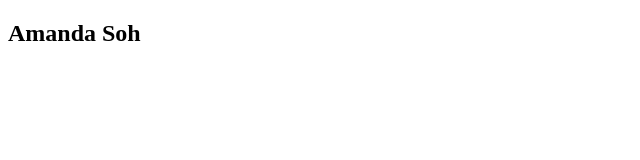
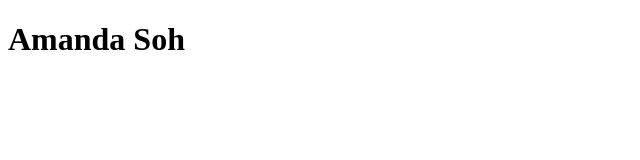
Before and after one commit to Limmer-Foxy/Limmer-Foxy.github.io, a plain HTML site: page index.html in a window 1280 px wide. Shown: the whole page, without its empty margins (0-640 px from the left). Drawn offline with Linux system fonts and the light colour scheme.

Commit message:
Update index.html

```diff
--- a/index.html
+++ b/index.html
@@ -2,16 +2,13 @@
 <html>
   <head>
     <title>asy</title>
-    <style>
-      body{
-        background-image: src="limmer-foxy.jpg";
-        background-repeat: no-repeat;
-        background-size: cover;
-        background-attachment: fixed;
-      }
-    </style>
   </head>
   <body>
-    <h2>Amanda Soh</h2>
+    <h1>Amanda Soh</h1>
+    <style>
+      body {
+        background-image: src="limmer-foxy";
+      }
+      </style>
   </body>
 </html>
```
